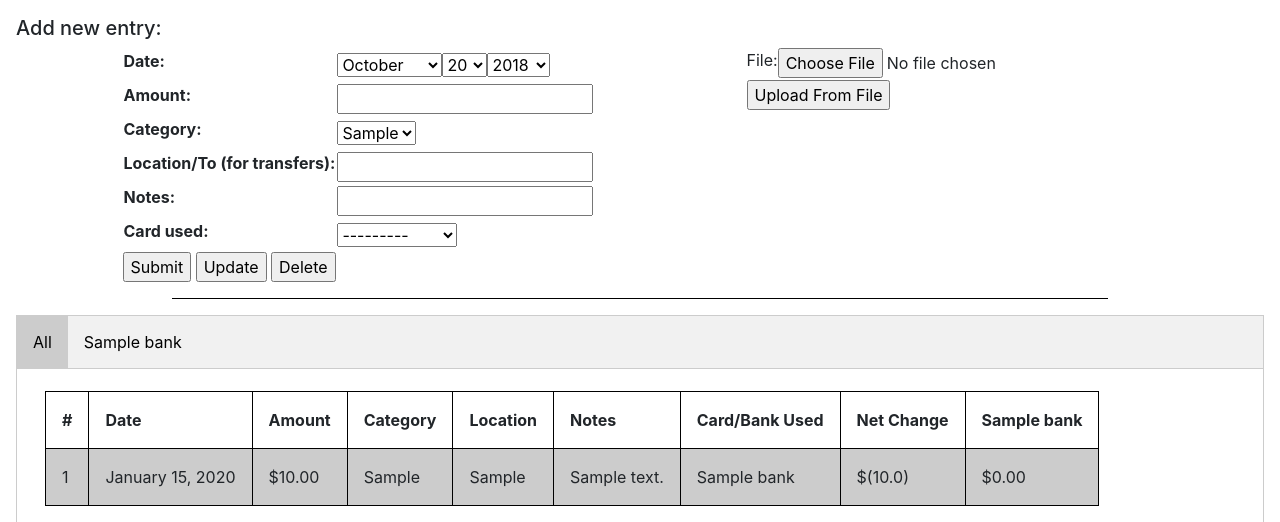
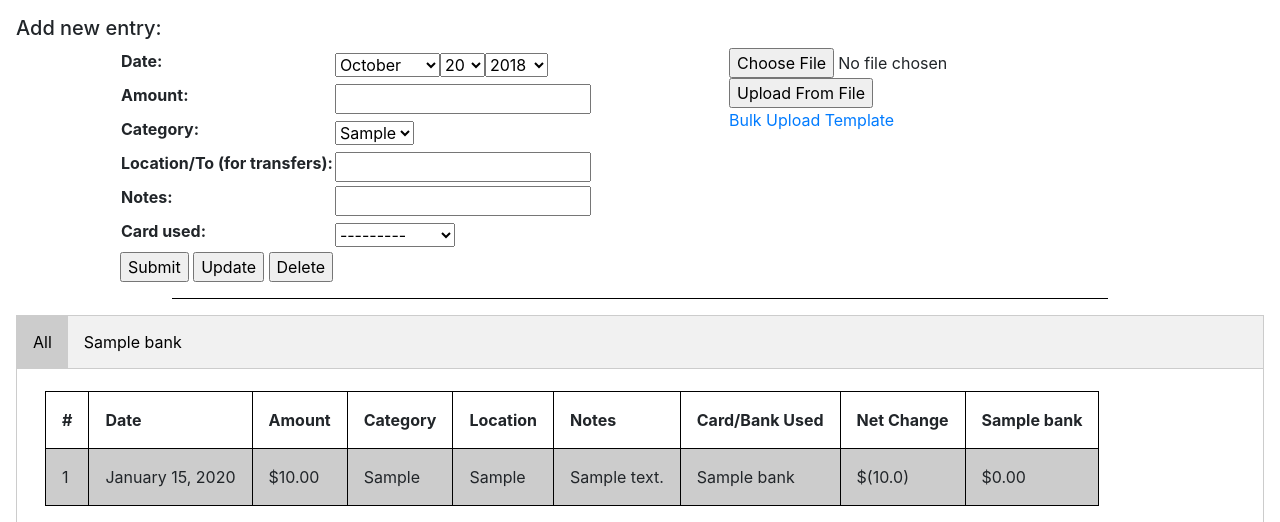
Before and after one commit to jschwel1/budget_app, a Django app: page /budget/overview/ in a window 1280 px wide. Shown: the part 56-578 px from the top of the page. Run offline with Django 3.2, Linux system fonts and the light colour scheme; a user stored in the database is signed in; tables that the repository leaves empty hold one stand-in row (values such as "Sample post"); data that the repository does not hold is empty; some libraries are stand-ins or nearby versions.

Commit message:
Enabled bulk uploading of transactions through a csv file.
A template file was added that can be downloaded to make the format
clear.

```diff
--- /dev/null
+++ b/budget/static/budget/files/template.csv
@@ -0,0 +1,4 @@
+date,amount,location,notes,category,card used,id
+10/27/2017,39,Target,Snacks,Food,Credit Card1,
+10/28/2017,22.84,GasStation X,Gas,Car,Credit Card1,
+10/29/2017,100,Credit Card1,Paying balance,Transfer,Bank 1,
--- a/budget/templates/budget/overview.html
+++ b/budget/templates/budget/overview.html
@@ -4,7 +4,7 @@
 
 {% block body %}
 <h5> Add new entry:</h5>
-<div class='row' >
+<div class='row'  style="width:100%">
     <div class='col-md-5 offset-md-1'>
         <form action="{% url 'budget:overview' %}" method='POST' id='transaction_form'>
             {% csrf_token %}
@@ -24,13 +24,32 @@
         </form>
     </div>
     <div class='col-md-5 offset-md-1'>
-        <form action="{% url 'budget:overview' %}" method="POST">
+        {% if bulk_upload %}
+        {% if bulk_upload_error|length > 0%}
+        <div class="alert alert-danger" role="alert">
+            <p> {{bulk_upload_error|length }} Error(s)</p>
+            {% for error in bulk_upload_error %}
+            {{error}} <br>
+            {% endfor %}
+        </div>
+        {% else %}
+        <div class="alert alert-success" role="alert">
+            <p> Successfully uploaded transactions.</p>
+        </div>
+        {% endif %}
+        {% endif %}
+
+        <form action="{% url 'budget:overview' %}" method="POST" enctype="multipart/form-data">
             {% csrf_token %}
             <div class='row'>
-                {{file_form.as_table}}
+                <input type="file" name="bulk_tx_file" required>
             </div>
             <div class='row'>
                 <input type='submit' name='upload_bulk' value='Upload From File'>
+            </div>
+            <div class="row">
+                {% load static %}
+                <a href="{% static 'budget/files/template.csv' %}" download>Bulk Upload Template</a>
             </div>
         </form>
     </div>
--- a/budget/views.py
+++ b/budget/views.py
@@ -6,15 +6,22 @@ from django.db.models import Q
 from django.http import JsonResponse
 from .models import Bank, Category, Transaction, Budget, BudgetCategory
 from .forms import TransactionForm, UploadFileForm
-import traceback, json, re
+import traceback, json, re, csv, datetime
+from sys import platform
 
 # Create your views here.
 
-
+'''
+========================== HOME PAGE ==========================
+'''
 def home_page(request):
     context = {}
     return render(request, 'budget/index.html', context)
 
+
+'''
+========================== LOGIN PAGE ==========================
+'''
 def login_page(request):
     context = {}
     if request.method == 'POST':
@@ -62,16 +69,28 @@ def login_page(request):
         context['login'] = True
     return render(request, 'budget/login.html', context)
 
+
+'''
+========================== LOGOUT PAGE ==========================
+'''
 @login_required
 def logout_page(request):
     context = {}
     logout(request)
     return render(request, 'budget/logout.html', context)
 
+
+'''
+========================== Base Page PAGE ==========================
+'''
 @login_required
 def load_base(request):
     return render(request, 'budget/base.html')
 
+
+'''
+========================== CONFIG PAGE ==========================
+'''
 @login_required
 def config_page(request):
     context = {}
@@ -184,65 +203,108 @@ def config_page(request):
     }
     return render(request, 'budget/config.html', context)
 
+
+'''
+========================== OVERVIEW PAGE ==========================
+'''
 @login_required
 def overview_page(request):
     context = {}
     user = get_user(request)
     pk = ''
+    bulk_upload_error = None
+    tx_form = TransactionForm(user=user)
     if request.method == 'POST':
-        tx_form = TransactionForm(user, request.POST)#, user=get_user(request))
-        if tx_form.is_valid:
-            # New Entry
-            if request.POST.get('submit_new','') != '':
-                try:
-                    transaction = tx_form.save(commit=False)
-                    category = Category.objects.filter(user__exact=get_user(request)).get(category__exact=transaction.category)
-                    transaction.category = category
-                    transaction.user=user
-                    transaction.save()
-                except BaseException as e:
-                    print(str(type(e)),': ', e)
-                    traceback.print_exc()
-            elif request.POST.get('update','') != '':
-                pk = request.POST.get('pk','')
-                try:
-                    transaction = tx_form.save(commit=False)
-                    original = Transaction.objects.get(pk=pk)
-                    # confirm the user is correct
-                    if (original.user == get_user(request)):
-                        transaction.user = user
-                        transaction.pk = pk
+        if request.POST.get('upload_bulk', '') != '':
+            bulk_upload_error = []
+            tx_file = request.FILES['bulk_tx_file']
+            if (tx_file.size >= 1000000):  # keep files to < 1MB (just over 400 lines)
+                bulk_upload_error.append('File size is too big, keep it below 1MB')
+            elif (not str(tx_file).endswith('.csv')):
+                bulk_upload_error.append('File must be a .csv (comma separated values)')
+            else:
+                # with open(tx_file) as f:
+                file_contents = ''.join(tx_file.read().decode('utf-8'))
+                rows = re.split(r'\r?\n', file_contents)
+                if (rows[0].startswith('date')):
+                    rows = rows[1:]
+                print(rows)
+                for row in rows:
+                    if (row == ''): continue
+                    data = re.split(' ?, ?', row)
+                    try:
+                        tx_date_l = data[0].split('/')
+                        tx_date = datetime.date(int(tx_date_l[2]), int(tx_date_l[0]), int(tx_date_l[1]))
+                        tx_cat = Category.objects.filter(user=user).get(category__exact=data[4])
+                        tx_card_used = Bank.objects.filter(user=user).get(name__exact=data[5])
+                        _, created = Transaction.objects.get_or_create(
+                            date=tx_date,
+                            category=tx_cat,
+                            card_used=tx_card_used,
+                            user=user,
+                            notes=data[3],
+                            location=data[2],
+                            amount=float(data[1])
+                        )
+                        print(created)
+                    except BaseException as e:
+                        print('Error from: ', row)
+                        print(e)
+                        bulk_upload_error.append(row)
+        else:
+            tx_form = TransactionForm(user, request.POST)#, user=get_user(request))
+            if tx_form.is_valid:
+                # New Entry
+                if request.POST.get('submit_new','') != '':
+                    try:
+                        transaction = tx_form.save(commit=False)
+                        category = Category.objects.filter(user__exact=get_user(request)).get(category__exact=transaction.category)
+                        transaction.category = category
+                        transaction.user=user
                         transaction.save()
-                except BaseException as e:
-                    print(str(type(e)),': ', e)
-                    traceback.print_exc()
-            # delete entry
-            elif request.POST.get('delete','') != '':
-                pk = request.POST.get('pk')
-                try:
-                    # Get list as displayed
-                    tx_list = list(Transaction.objects.filter(user__exact=user).order_by('-date'))
-                    tx_user = Transaction.objects.get(pk=pk).user
-                    if (tx_user == user):
-                        # Get the index of the element in the list
-                        idx = tx_list.index(Transaction.objects.get(pk=pk))
-                        Transaction.objects.get(pk=pk).delete()
-                        del tx_list[idx]
+                    except BaseException as e:
+                        print(str(type(e)),': ', e)
+                        traceback.print_exc()
+                elif request.POST.get('update','') != '':
+                    pk = request.POST.get('pk','')
+                    try:
+                        transaction = tx_form.save(commit=False)
+                        original = Transaction.objects.get(pk=pk)
+                        # confirm the user is correct
+                        if (original.user == get_user(request)):
+                            transaction.user = user
+                            transaction.pk = pk
+                            transaction.save()
+                    except BaseException as e:
+                        print(str(type(e)),': ', e)
+                        traceback.print_exc()
+                # delete entry
+                elif request.POST.get('delete','') != '':
+                    pk = request.POST.get('pk')
+                    try:
+                        # Get list as displayed
+                        tx_list = list(Transaction.objects.filter(user__exact=user).order_by('-date'))
+                        tx_user = Transaction.objects.get(pk=pk).user
+                        if (tx_user == user):
+                            # Get the index of the element in the list
+                            idx = tx_list.index(Transaction.objects.get(pk=pk))
+                            Transaction.objects.get(pk=pk).delete()
+                            del tx_list[idx]
 
-                        if (idx >= len(tx_list)):
-                            tx_form = TransactionForm(user=user, instance=tx_list[-1])
-                            pk = tx_list[-1].id
-                        else:
-                            tx_form = TransactionForm(user=user, instance=tx_list[idx])
-                            pk = tx_list[idx].id
+                            if (idx >= len(tx_list)):
+                                tx_form = TransactionForm(user=user, instance=tx_list[-1])
+                                pk = tx_list[-1].id
+                            else:
+                                tx_form = TransactionForm(user=user, instance=tx_list[idx])
+                                pk = tx_list[idx].id
 
-                except BaseException as e:
-                    print(str(type(e)),': ', e)
-                    traceback.print_exc()
-                    pk = ''
-                    tx_form = TransactionForm(user=user)
-            elif request.POST.get('upload_bulk', '') != '':
-               pass
+                    except BaseException as e:
+                        print(str(type(e)),': ', e)
+                        traceback.print_exc()
+                        pk = ''
+                        tx_form = TransactionForm(user=user)
+
+
     else:
         tx_form = TransactionForm(user=user)
 
@@ -265,10 +327,15 @@ def overview_page(request):
         'locations': locations,
         'all_categories': all_categories,
         'file_form': UploadFileForm(),
+        'bulk_upload_error': (bulk_upload_error if bulk_upload_error is not None else ''),
+        'bulk_upload': (bulk_upload_error is not None),
     }
     return render(request, 'budget/overview.html', context)
 
 
+'''
+========================== GET OVERVIEW DATA ==========================
+'''
 @login_required
 def get_overview_data(request):
     user = get_user(request)
@@ -293,7 +360,10 @@ def get_overview_data(request):
             cur_tx[bank.name] = net_and_bank[bank.name]
         cur_tx['card_used'] = str(tx.card_used)
         cur_tx['category'] = str(tx.category)
-        cur_tx['date'] = str(tx.date.strftime('%B %d, %Y'))
+        if (platform == 'win32'):
+            cur_tx['date'] = str(tx.date.strftime('%B %#d, %Y'))
+        else:
+            cur_tx['date'] = str(tx.date.strftime('%B %-d, %Y'))
         # category == transfer -> check from and to, don't update net (to should be a bank)
         if cur_tx['category'].lower() == 'transfer':
             loc = tx.location # to
@@ -358,10 +428,13 @@ def get_overview_data(request):
 
 
 
+'''
+========================== GET INDIVIDUAL OVERVIEW DATA ==========================
+'''
 @login_required
 def get_individual_overview_data(request, bank):
     user = get_user(request)
-
+    print('Finding data for ', bank)
     all_transactions = Transaction.objects.filter(user__exact=user)\
                             .filter(Q(location__exact=bank)|Q(card_used__name__exact=bank))\
                             .order_by('date') # reversed, but will be flipped after calculations
@@ -382,7 +455,10 @@ def get_individual_overview_data(request, bank):
         cur_tx[bank.name] = net_and_bank[bank.name]
         cur_tx['card_used'] = str(tx.card_used)
         cur_tx['category'] = str(tx.category)
-        cur_tx['date'] = str(tx.date.strftime('%B %d, %Y'))
+        if (platform == 'win32'):
+            cur_tx['date'] = str(tx.date.strftime('%B %#d, %Y'))
+        else:
+            cur_tx['date'] = str(tx.date.strftime('%B %-d, %Y'))
         # category == transfer -> check from and to, don't update net (to should be a bank)
         if cur_tx['category'].lower() == 'transfer':
             loc = tx.location # to
```
